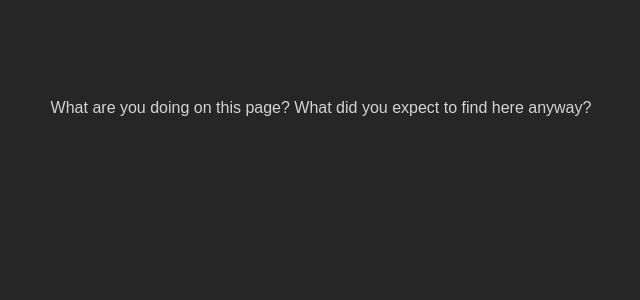
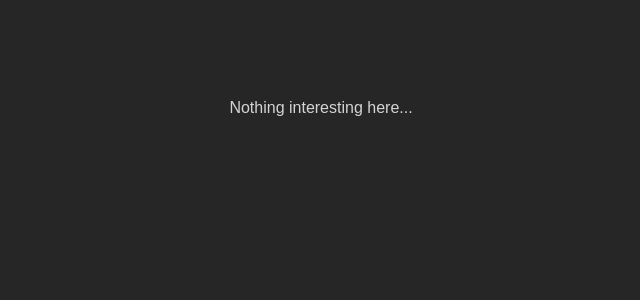
Before and after one commit to adbc-0/event_manager, a Next.js app: page / in a window 1280 px wide. Shown: the top 300 px of the page, without its empty margins (319-959 px from the left). Built offline with nearby package versions, Linux system fonts and the light colour scheme; a web font is replaced by a local one.

Commit message:
Tweak unused pages

```diff
--- a/src/app/events/page.tsx
+++ /dev/null
@@ -1,10 +0,0 @@
-import { Metadata } from "next";
-
-export const metadata: Metadata = {
-    title: "Calendar - Events",
-    description: "Events subpage",
-};
-
-export default async function Page() {
-    return <div />;
-}
--- a/src/app/page.tsx
+++ b/src/app/page.tsx
@@ -6,8 +6,7 @@ export const metadata = {
 export default function Home() {
     return (
         <div className="flex flex-col items-center justify-between p-24">
-            What are you doing on this page? What did you expect to find here
-            anyway?
+            Nothing interesting here...
         </div>
     );
 }
```
